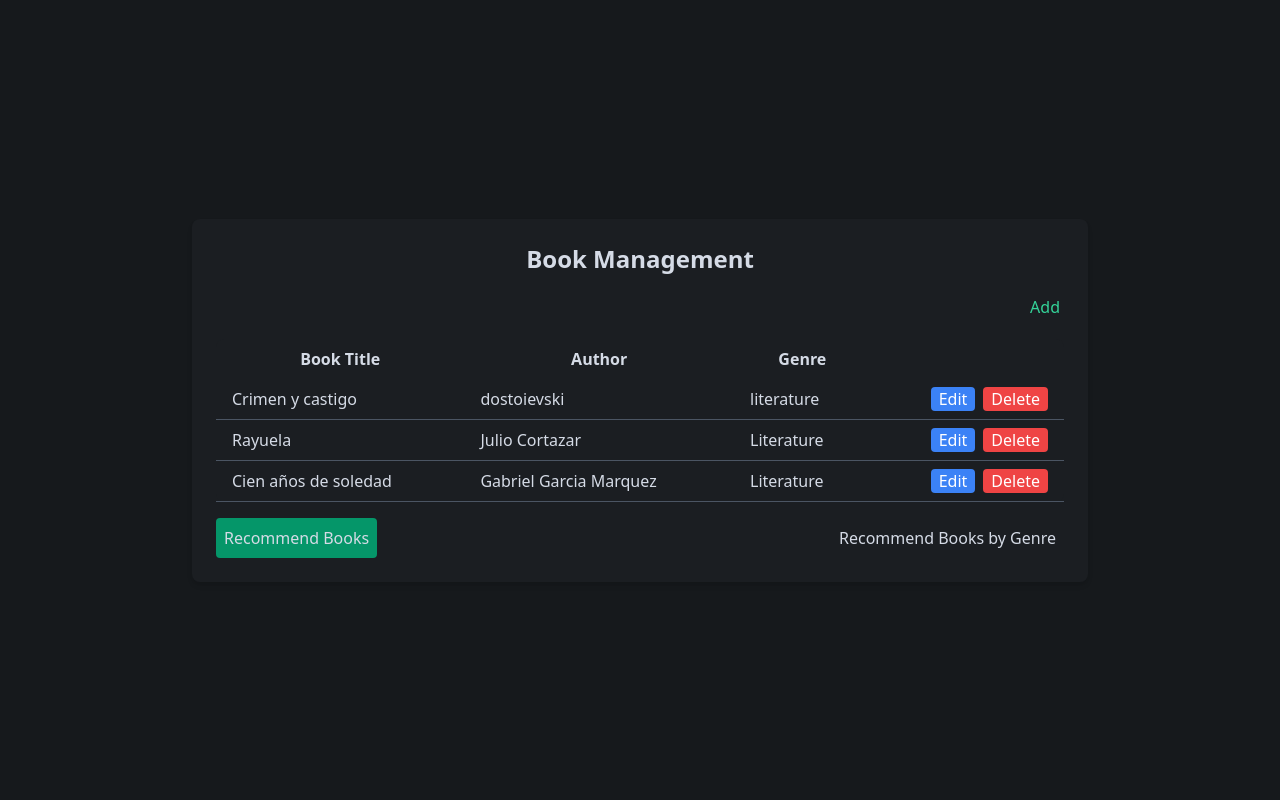
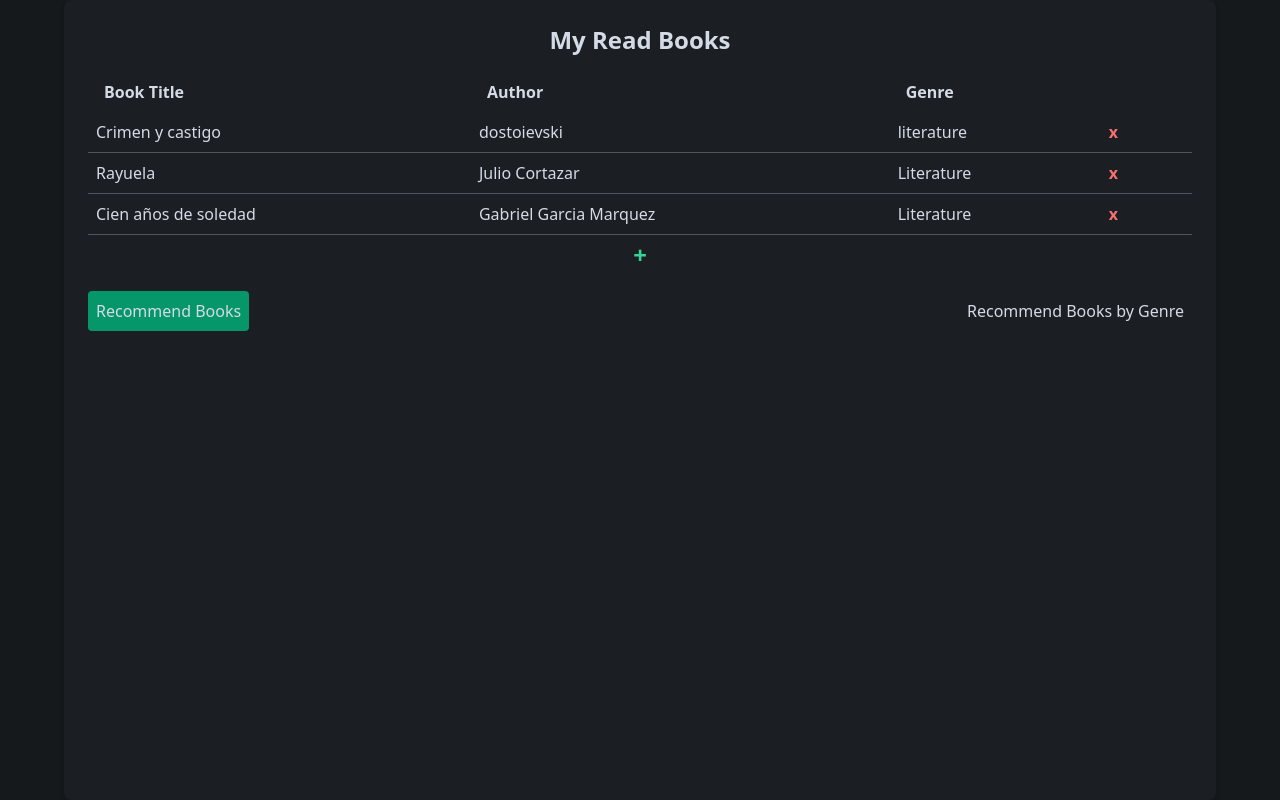
Before and after one commit to sebaena/llm-course-project, a FastAPI app: page / in a window 1280 px wide. Run offline with FastAPI, Linux system fonts and the light colour scheme; data comes from the database, SQL or seed files in the repository; both versions use the stored data as it was after the commit.

Commit message:
improved UI

```diff
--- a/src/templates/index.html
+++ b/src/templates/index.html
@@ -3,7 +3,7 @@
 <head>
     <meta charset="UTF-8">
     <meta name="viewport" content="width=device-width, initial-scale=1.0">
-    <title>Book Management</title>
+    <title>Book Analyzer</title>
     <link href="https://cdn.jsdelivr.net/npm/tailwindcss@2.2.19/dist/tailwind.min.css" rel="stylesheet">
     <style>
         body {
@@ -35,60 +35,64 @@
     </script>
 </head>
 <body class="flex items-center justify-center min-h-screen">
-    <div class="w-full max-w-4xl p-6 bg-custom rounded-lg shadow-md">
-        <h1 class="text-2xl font-bold mb-4 text-center">Book Management</h1>
+    <div class="w-full h-screen max-w-6xl p-6 bg-custom rounded-lg shadow-md ">
+        <h1 class="text-2xl font-bold mb-4 text-center ">My Read Books</h1>
 
-        <div class="flex justify-end mb-4">
-            <button onclick="toggleAddBookForm()" class="text-green-400 p-1  rounded transition duration-300">Add</button>
-        </div>
 
-        <form id="addBookForm" action="/add_book/" method="post" class="mb-4 hidden">
-            <input type="text" name="title" placeholder="Title" required class="w-full p-2 mb-2 border border-gray-600 rounded">
-            <input type="text" name="author" placeholder="Author" required class="w-full p-2 mb-2 border border-gray-600 rounded">
-            <input type="text" name="genre" placeholder="Genre" required class="w-full p-2 mb-2 border border-gray-600 rounded">
-            <button type="submit" class="w-full p-2 bg-blue-600 hover:bg-blue-900 rounded transition duration-300">Add</button>
-        </form>
-
-        <div class="overflow-x-auto">
-            <table class="min-w-full bg-custom rounded-lg">
+        <div class="overflow-x-auto ">
+            <table class="min-w-full  bg-custom rounded-lg text-left">
+            <!-- <table class="table-fixed"> -->
                 <thead>
                     <tr class="bg-[#7e9c8c]">
                         <th class="py-2 px-4 font-bold text-[#d5dbe6]">Book Title</th>
                         <th class="py-2 px-4 font-bold text-[#d5dbe6]">Author</th>
                         <th class="py-2 px-4 font-bold text-[#d5dbe6]">Genre</th>
-                        <th class="py-2 px-4"></th> <!-- Empty header for action buttons -->
+                        <!-- <th class="py-2 px-4">Algo</th> <!-- Empty header for action buttons -->
                     </tr>
                 </thead>
                 <tbody>
                     {% for book in books %}
-                        <tr class="border-b border-gray-600">
-                            <td class="py-2 px-4">{{ book['title'] }}</td>
-                            <td class="py-2 px-4">{{ book['author'] }}</td>
-                            <td class="py-2 px-4">{{ book['genre'] }}</td>
-                            <td class="py-2 px-4 flex justify-end">
-                                <button onclick="toggleEditForm({{ book['id'] }})" class="bg-blue-500 hover:bg-blue-600 text-white rounded px-2">Edit</button>
+                        <tr class="border-b border-gray-600 ">
+                            <td class="py-2 px-2">{{ book['title'] }}</td>
+                            <td class="py-2 px-2">{{ book['author'] }}</td>
+                            <td class="py-2 px-2">{{ book['genre'] }}</td>
+                            <td class="py-2 px-2 ">
+                                <!-- <button onclick="toggleEditForm({{ book['id'] }})" class="bg-blue-500 hover:bg-blue-600 text-white rounded px-2">Edit</button> -->
                                 <form action="/delete_book/" method="post" class="ml-2 inline">
                                     <input type="hidden" name="id" value="{{ book['id'] }}">
-                                    <button type="submit" class="bg-red-500 hover:bg-red-600 text-white rounded px-2">Delete</button>
+                                    <button type="submit" class=" hover:bg-red-900 font-bold text-red-400 rounded transition duration-300 px-2">x</button>
                                 </form>
                             </td>
                         </tr>
-                        <tr id="editForm{{ book['id'] }}" class="hidden">
-                            <td colspan="4">
-                                <form action="/edit_book/" method="post" class="flex">
-                                    <input type="hidden" name="id" value="{{ book['id'] }}">
-                                    <input type="text" name="title" placeholder="New Title" required class="border border-gray-600 rounded p-1 mr-2">
-                                    <input type="text" name="author" placeholder="New Author" required class="border border-gray-600 rounded p-1 mr-2">
-                                    <input type="text" name="genre" placeholder="New Genre" required class="border border-gray-600 rounded p-1 mr-2">
-                                    <button type="submit" class="bg-green-500 hover:bg-green-600 text-white rounded px-2">Update</button>
-                                </form>
-                            </td>
-                        </tr>
+                        <!-- <tr id="editForm{{ book['id'] }}" class="hidden"> -->
+                        <!--     <td colspan="4"> -->
+                        <!--         <form action="/edit_book/" method="post" class="flex"> -->
+                        <!--             <input type="hidden" name="id" value="{{ book['id'] }}"> -->
+                        <!--             <input type="text" name="title" placeholder="New Title" required class="border border-gray-600 rounded p-1 mr-2"> -->
+                        <!--             <input type="text" name="author" placeholder="New Author" required class="border border-gray-600 rounded p-1 mr-2"> -->
+                        <!--             <input type="text" name="genre" placeholder="New Genre" required class="border border-gray-600 rounded p-1 mr-2"> -->
+                        <!--             <button type="submit" class="bg-green-500 hover:bg-green-600 text-white rounded px-2">Update</button> -->
+                        <!--         </form> -->
+                        <!--     </td> -->
+                        <!-- </tr> -->
                     {% endfor %}
                 </tbody>
             </table>
         </div>
 
+        <!-- <div class="flex justify-end mb-4"> -->
+        <div class="flex justify-center mb-4">
+            <button onclick="toggleAddBookForm()" class="text-green-400 p-1 hover:bg-green-900 rounded transition duration-300 font-bold text-2xl">+</button>
+        </div>
+
+        <td colspan="4">
+            <form id="addBookForm" action="/add_book/" method="post" class=" space-x-30 hidden ">
+                <input type="text" name="title" placeholder="Title" required class="border border-gray-600 rounded p-1 mr-2 text-black">
+                <input type="text" name="author" placeholder="Author" required class="border border-gray-600 rounded p-1 mr-2 text-black">
+                <input type="text" name="genre" placeholder="Genre" required class="border border-gray-600 rounded p-1 mr-2 text-black">
+                <button type="submit" class="p-1 bg-green-600 hover:bg-green-900 rounded transition duration-300">Add</button>
+            </form>
+        </td>
         <div class="flex justify-between mt-4">
             <form action="/recommend/" method="post" class="mr-2">
                 <button type="submit" class="w-full p-2 bg-green-600 hover:bg-green-900 rounded transition duration-300">Recommend Books</button>
```
Also changed, not shown: src/books.db.
